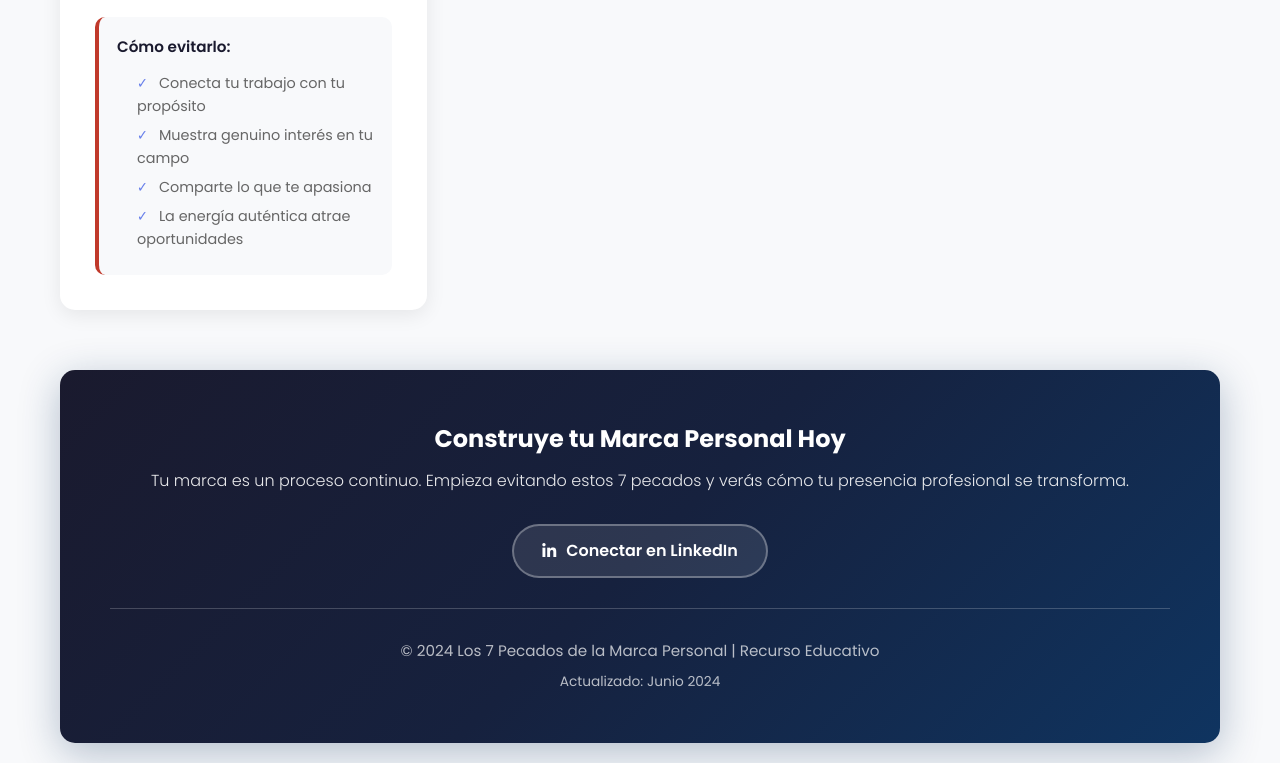
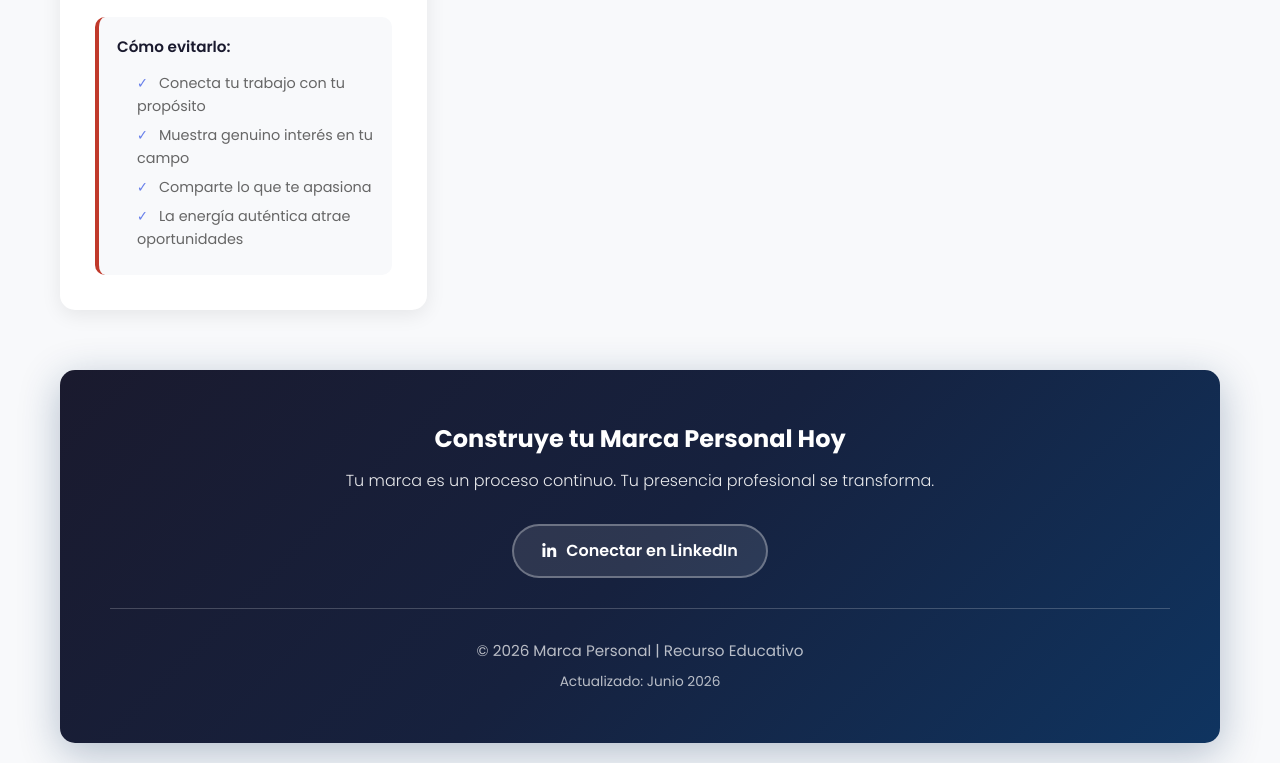
Before and after one commit to White-dev7/marca-personal, a plain HTML site: page index.html in a window 1280 px wide. Shown: the part 3858-4621 px from the top of the page. Drawn offline with Linux system fonts and the light colour scheme.

Commit message:
Update index.html

```diff
--- a/index.html
+++ b/index.html
@@ -750,7 +750,7 @@
         <footer>
             <div class="footer-content">
                 <h3>Construye tu Marca Personal Hoy</h3>
-                <p>Tu marca es un proceso continuo. Empieza evitando estos 7 pecados y verás cómo tu presencia profesional se transforma.</p>
+                <p>Tu marca es un proceso continuo. Tu presencia profesional se transforma.</p>
             </div>
             <div class="social-links">
                 <a href="https://www.linkedin.com/in/jacqueline-noemy-osorio-96906722a/?skipRedirect=true" target="_blank">
@@ -759,8 +759,8 @@
                 </a>
             </div>
             <div class="footer-bottom">
-                <p>© 2024 Los 7 Pecados de la Marca Personal | Recurso Educativo</p>
-                <p style="margin-top: 8px; font-size: 0.9em;">Actualizado: Junio 2024</p>
+                <p>© 2026 Marca Personal | Recurso Educativo</p>
+                <p style="margin-top: 8px; font-size: 0.9em;">Actualizado: Junio 2026</p>
             </div>
         </footer>
     </div>
```
